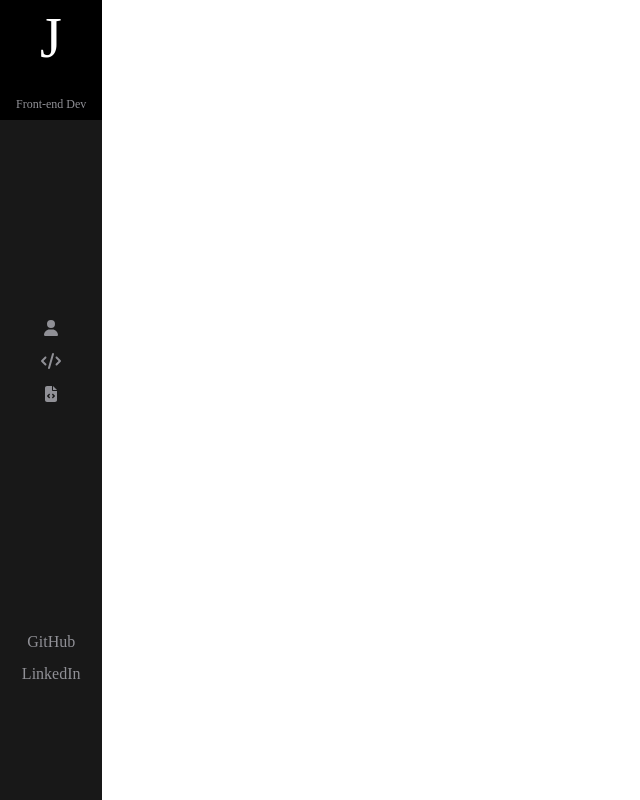
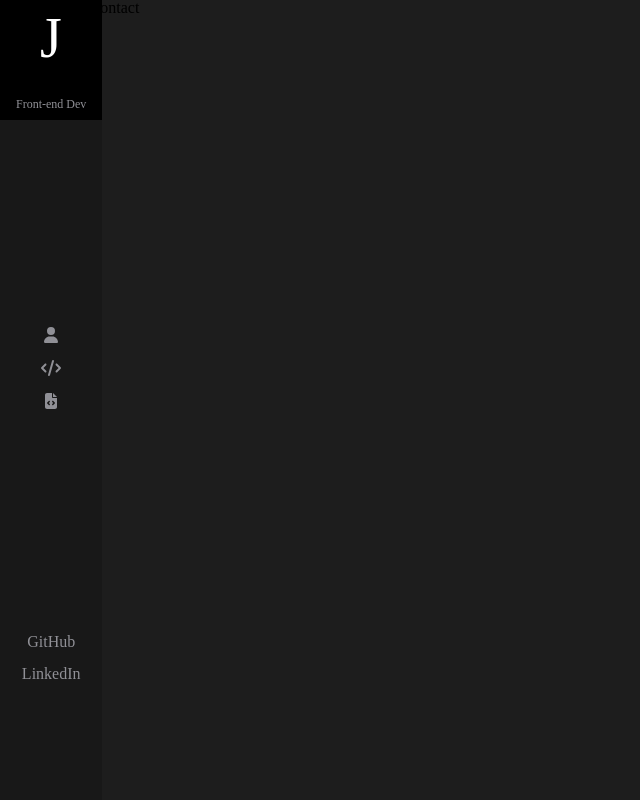
Before and after one commit to MozkitoKiller/Portfolio, a React (Create React App) app: page /contact in a window 1280 px wide. Shown: the whole page, without its empty margins (0-640 px from the left). Built offline with nearby package versions, Linux system fonts and the light colour scheme; a web font is replaced by a local one.

Commit message:
iniciando contact page

```diff
--- a/src/App.js
+++ b/src/App.js
@@ -10,6 +10,7 @@ import {
 } from "react-router-dom";
 import NavbarMobile from './components/Navbar/Mobile/NavbarMobile';
 import Projects from './components/Projects/Projects';
+import Contact from './components/Contact/Contact';
 
 function App() {
   return (
@@ -22,6 +23,7 @@ function App() {
             <Route path='/' element={<Home />} />
             <Route path='/about' element={<About />} />
             <Route path='/projects' element={<Projects />} />
+            <Route path='/contact' element={<Contact />} />
           </Routes>
         </main>
       </Router>
--- /dev/null
+++ b/src/components/Contact/Contact.jsx
@@ -0,0 +1,13 @@
+import React from 'react'
+import style from './Contact.module.css'
+
+
+function Contact() {
+  return (
+    <div className={style.contact}>
+        Contact
+    </div>
+  )
+}
+
+export default Contact;
--- /dev/null
+++ b/src/components/Contact/Contact.module.css
@@ -0,0 +1,15 @@
+.contact {
+    height: 100vh;
+    overflow: hidden;
+}
+
+
+.about h1 {
+    font-family: 'Arvo', serif;
+    font-size: 4rem;
+}
+
+.about p {
+    padding-top: 1rem;
+    color: #8d8d8d;
+}
--- a/src/components/Navbar/Navbar.jsx
+++ b/src/components/Navbar/Navbar.jsx
@@ -26,8 +26,9 @@ function Navbar() {
                 <Link to='/projects'>
                     <FontAwesomeIcon className={style.icon} icon={faCode} /> <br />
                 </Link>
+                <Link to='/contact'>
                 <FontAwesomeIcon className={style.icon} icon={faFileCode} /> <br />
-
+                </Link>
             </div>
             <div className={style.social}>
                 <a href="https://github.com/MozkitoKiller" target='_blank'> <p>GitHub</p></a>
```
